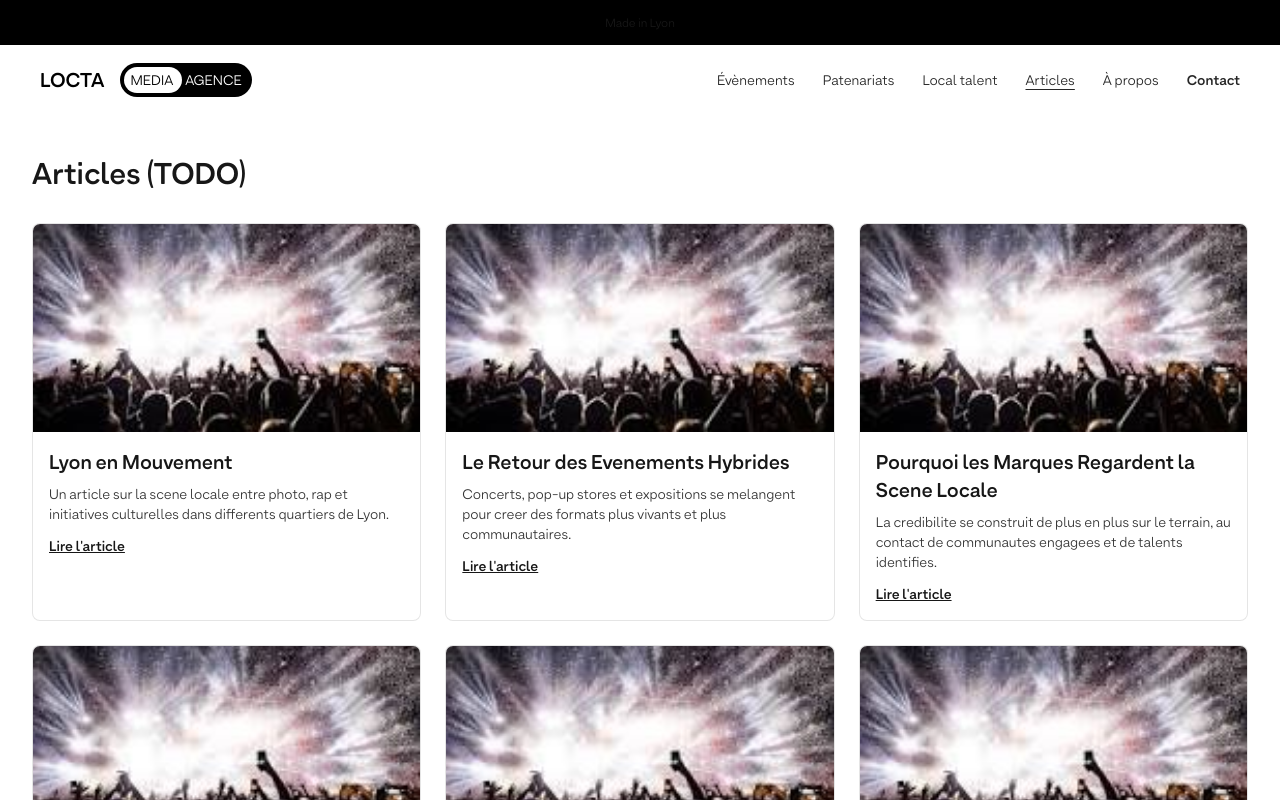
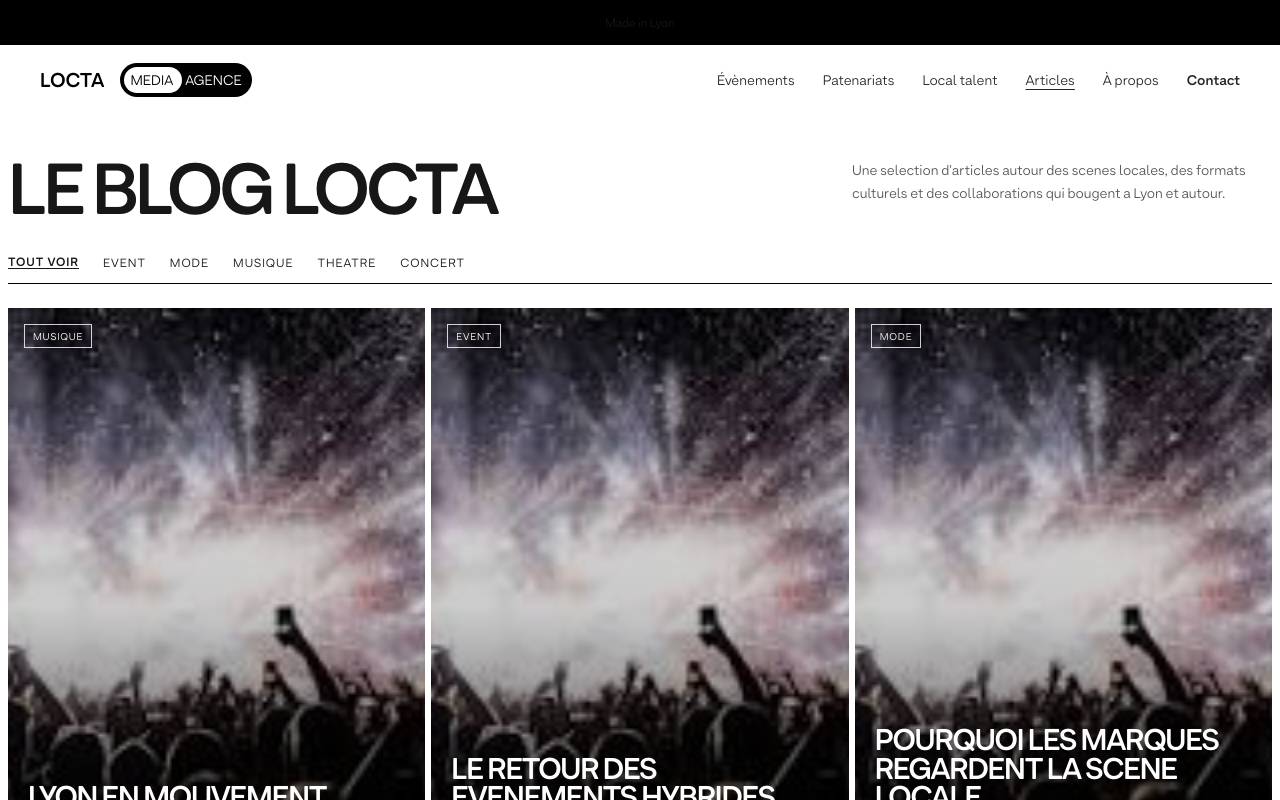
Before and after one commit to locta-agence/locta-new-front, a Next.js app: page /media/articles in a window 1280 px wide. Shown: the top 800 px of the page. Built offline with nearby package versions, Linux system fonts and the light colour scheme.

Commit message:
Add pago blogo

```diff
--- a/app/media/articles/page.tsx
+++ b/app/media/articles/page.tsx
@@ -1,44 +1,167 @@
+"use client";
+
 import Image from "next/image";
 import Link from "next/link";
-import { blogArticles } from "@/data/blogArticles";
+import { useMemo, useState, type CSSProperties } from "react";
+import { blogArticles, type BlogArticle, type BlogCategory } from "@/data/blogArticles";
 
-export default function Page() {
+const headingStyle: CSSProperties = {
+  fontWeight: 600,
+};
+
+const filterStyle: CSSProperties = {
+  fontSize: "12px",
+  lineHeight: "normal",
+  letterSpacing: "0.08em",
+  textTransform: "uppercase",
+};
+
+const categoryStyle: CSSProperties = {
+  ...filterStyle,
+  fontSize: "10px",
+};
+
+const filterOrder: Array<"Tout voir" | BlogCategory> = [
+  "Tout voir",
+  "EVENT",
+  "MODE",
+  "MUSIQUE",
+  "THEATRE",
+  "CONCERT",
+];
+
+const mosaicClasses = [
+  "md:col-span-2 lg:col-span-4 lg:row-span-15",
+  "md:col-span-1 lg:col-span-4 lg:row-span-15",
+  "md:col-span-1 lg:col-span-4 lg:row-span-15",
+  "md:col-span-2 lg:col-span-8 lg:row-span-14",
+  "md:col-span-2 lg:col-span-4 lg:row-span-14",
+];
+
+function getCardClassName(index: number) {
+  const baseClass = mosaicClasses[index % mosaicClasses.length];
+
+  if (index >= mosaicClasses.length) {
+    return `${baseClass} lg:min-h-[420px]`;
+  }
+
+  return baseClass;
+}
+
+function ArticleCard({
+  article,
+  index,
+}: {
+  article: BlogArticle;
+  index: number;
+}) {
   return (
-    <main className="px-8 py-10">
-      <h1 className="mb-8 text-3xl font-bold">Articles (TODO)</h1>
-
-      {blogArticles.length === 0 ? (
-        <p className="text-black/70">Aucun article disponible pour le moment.</p>
-      ) : (
-        <section className="grid gap-6 sm:grid-cols-2 lg:grid-cols-3">
-          {blogArticles.map((article) => (
     <Link
-              key={article.id}
       href={`/media/articles/${article.id}`}
-              className="group overflow-hidden rounded-lg border border-black/10 bg-white"
+      className={`${getCardClassName(index)} group relative block min-h-[360px] overflow-hidden bg-black text-white sm:min-h-[460px] lg:min-h-0`}
     >
-              <div className="relative h-52 w-full">
       <Image
         src={article.imageBackground}
         alt={article.nom}
         fill
-                  className="object-cover transition-transform duration-300 group-hover:scale-105"
+        priority={index < 3}
+        className="object-cover transition-transform duration-500 group-hover:scale-[1.03]"
       />
-              </div>
 
-              <div className="p-4">
-                <h2 className="text-xl font-semibold">{article.nom}</h2>
-                <p className="mt-2 text-sm text-black/80">
+      <div className="absolute inset-0 bg-gradient-to-t from-black/85 via-black/20 to-black/15" />
+
+      <span
+        className="absolute left-3 top-3 border border-white/80 px-2 py-1 text-white sm:left-4 sm:top-4"
+        style={categoryStyle}
+      >
+        {article.categorie}
+      </span>
+
+      <div className="absolute inset-x-0 bottom-0 p-4 sm:p-5">
+        <h2
+          className="max-w-[18ch] text-[24px] uppercase leading-[0.95] tracking-[-0.04em] sm:text-[30px]"
+          style={headingStyle}
+        >
+          {article.nom}
+        </h2>
+        <p className="mt-2 max-w-[34ch] text-xs leading-relaxed text-white/82 sm:text-[13px]">
           {article.description}
-                </p>
-                <p className="mt-3 text-sm font-semibold underline">
-                  Lire l&apos;article
         </p>
       </div>
     </Link>
+  );
+}
+
+export default function Page() {
+  const availableFilters = useMemo(
+    () =>
+      filterOrder.filter(
+        (filter) =>
+          filter === "Tout voir" ||
+          blogArticles.some((article) => article.categorie === filter),
+      ),
+    [],
+  );
+  const [selectedFilter, setSelectedFilter] =
+    useState<(typeof availableFilters)[number]>("Tout voir");
+
+  const filteredArticles = useMemo(
+    () =>
+      selectedFilter === "Tout voir"
+        ? blogArticles
+        : blogArticles.filter((article) => article.categorie === selectedFilter),
+    [selectedFilter],
+  );
+
+  return (
+    <main className="px-4 pb-14 pt-10 sm:px-8 lg:px-2">
+      <div className="mx-auto w-full max-w-[1400px]">
+        <header className="mb-8 flex flex-col gap-6 lg:flex-row lg:items-start lg:justify-between">
+          <h1
+            className="whitespace-nowrap text-[42px] uppercase leading-[0.92] tracking-[-0.05em] sm:text-[64px] lg:text-[72px]"
+            style={headingStyle}
+          >
+            LE BLOG LOCTA
+          </h1>
+
+          <p className="max-w-[420px] pt-1 text-sm leading-relaxed text-black/68">
+            Une selection d&apos;articles autour des scenes locales, des
+            formats culturels et des collaborations qui bougent a Lyon et
+            autour.
+          </p>
+        </header>
+
+        <nav className="mb-6 flex flex-wrap gap-x-6 gap-y-2 border-b border-black pb-3">
+          {availableFilters.map((filter) => (
+            <button
+              key={filter}
+              type="button"
+              className={`cursor-pointer underline-offset-2 ${
+                selectedFilter === filter ? "font-semibold underline" : ""
+              }`}
+              style={{
+                ...filterStyle,
+                fontWeight: selectedFilter === filter ? 600 : 400,
+              }}
+              onClick={() => setSelectedFilter(filter)}
+            >
+              {filter}
+            </button>
+          ))}
+        </nav>
+
+        {filteredArticles.length === 0 ? (
+          <p className="text-sm text-black/65">
+            Aucun article disponible pour ce filtre.
+          </p>
+        ) : (
+          <section className="grid grid-cols-1 gap-1.5 md:grid-cols-2 lg:grid-cols-12 lg:auto-rows-[34px]">
+            {filteredArticles.map((article, index) => (
+              <ArticleCard key={article.id} article={article} index={index} />
             ))}
           </section>
         )}
+      </div>
     </main>
   );
 }
--- a/data/blogArticles.ts
+++ b/data/blogArticles.ts
@@ -4,9 +4,17 @@ export type BlogSectionItem = {
   images: string[];
 };
 
+export type BlogCategory =
+  | "EVENT"
+  | "MODE"
+  | "MUSIQUE"
+  | "THEATRE"
+  | "CONCERT";
+
 export type BlogArticle = {
   id: string;
   nom: string;
+  categorie: BlogCategory;
   imageBackground: string;
   description: string;
   firstSection: BlogSectionItem[];
@@ -20,6 +28,7 @@ export const blogArticles: BlogArticle[] = [
   {
     id: "blog-001",
     nom: "Lyon en Mouvement",
+    categorie: "MUSIQUE",
     imageBackground: blogImage,
     description:
       "Un article sur la scene locale entre photo, rap et initiatives culturelles dans differents quartiers de Lyon.",
@@ -51,6 +60,7 @@ export const blogArticles: BlogArticle[] = [
   {
     id: "blog-002",
     nom: "Le Retour des Evenements Hybrides",
+    categorie: "EVENT",
     imageBackground: blogImage,
     description:
       "Concerts, pop-up stores et expositions se melangent pour creer des formats plus vivants et plus communautaires.",
@@ -82,6 +92,7 @@ export const blogArticles: BlogArticle[] = [
   {
     id: "blog-003",
     nom: "Pourquoi les Marques Regardent la Scene Locale",
+    categorie: "MODE",
     imageBackground: blogImage,
     description:
       "La credibilite se construit de plus en plus sur le terrain, au contact de communautes engagees et de talents identifies.",
@@ -113,6 +124,7 @@ export const blogArticles: BlogArticle[] = [
   {
     id: "blog-004",
     nom: "Street Culture et Direction Artistique",
+    categorie: "MODE",
     imageBackground: blogImage,
     description:
       "L'esthetique de la rue influence les campagnes, les shootings et les identites visuelles bien au-dela de la mode.",
@@ -144,6 +156,7 @@ export const blogArticles: BlogArticle[] = [
   {
     id: "blog-005",
     nom: "Les Nouveaux Visages du Sport Urbain",
+    categorie: "EVENT",
     imageBackground: blogImage,
     description:
       "Running crews, ride sessions et pratiques outdoor redessinent la maniere de vivre le sport en ville.",
@@ -175,6 +188,7 @@ export const blogArticles: BlogArticle[] = [
   {
     id: "blog-006",
     nom: "Comment Monter un Partenariat Culturel Qui Tient",
+    categorie: "THEATRE",
     imageBackground: blogImage,
     description:
       "Un bon partenariat ne repose pas seulement sur de la visibilite, mais sur un cadre clair et une intention partagee.",
@@ -206,6 +220,7 @@ export const blogArticles: BlogArticle[] = [
   {
     id: "blog-007",
     nom: "Les Formats Media qui Marchent en 2026",
+    categorie: "CONCERT",
     imageBackground: blogImage,
     description:
       "Les publics reagissent mieux aux formats courts, incarnes et relies a une vraie scene qu'aux productions trop lisses.",
```
Lines whose indentation alone changed are shown as unchanged.
